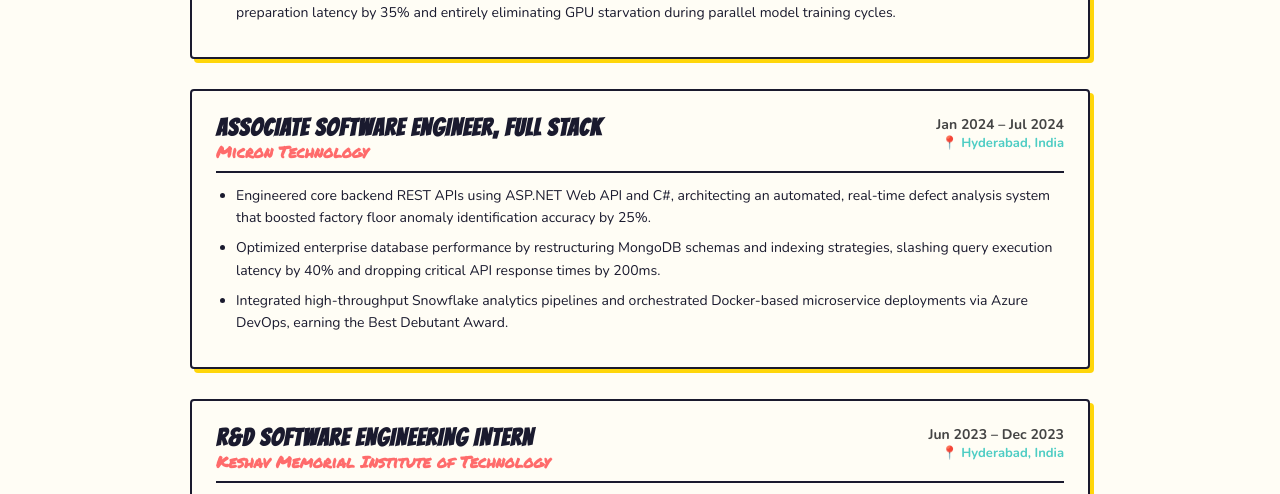
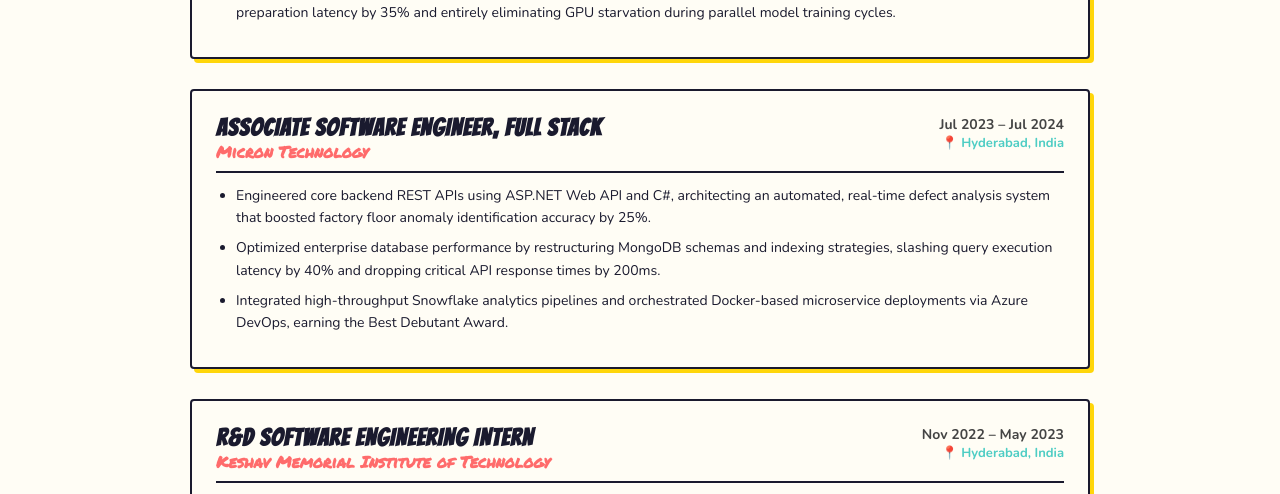
Before and after one commit to shriya-1603/ShriyaKotala_portfolio, a Next.js app: page / in a window 1280 px wide. Shown: the part 2186-2680 px from the top of the page. Built offline with nearby package versions, Linux system fonts and the light colour scheme.

Commit message:
Update all experience timelines: Micron Jul 2023–Jul 2024, KMIT Nov 2022–May 2023

```diff
--- a/src/app/portfolio.jsx
+++ b/src/app/portfolio.jsx
@@ -1368,7 +1368,7 @@
     {
       company: "Micron Technology",
       role: "Associate Software Engineer, Full Stack",
-      period: "Jan 2024 – Jul 2024",
+      period: "Jul 2023 – Jul 2024",
       location: "Hyderabad, India",
       bullets: [
         "Engineered core backend REST APIs using ASP.NET Web API and C#, architecting an automated, real-time defect analysis system that boosted factory floor anomaly identification accuracy by 25%.",
@@ -1379,7 +1379,7 @@
     {
       company: "Keshav Memorial Institute of Technology",
       role: "R&D Software Engineering Intern",
-      period: "Jun 2023 – Dec 2023",
+      period: "Nov 2022 – May 2023",
       location: "Hyderabad, India",
       bullets: [
         "Co-developed the Legacy Digitization Engine, engineering an end-to-end computer vision and localization pipeline using Python and OpenCV to automate textual extraction and multilingual translation across 1,500+ scanned engineering schemas.",
```
